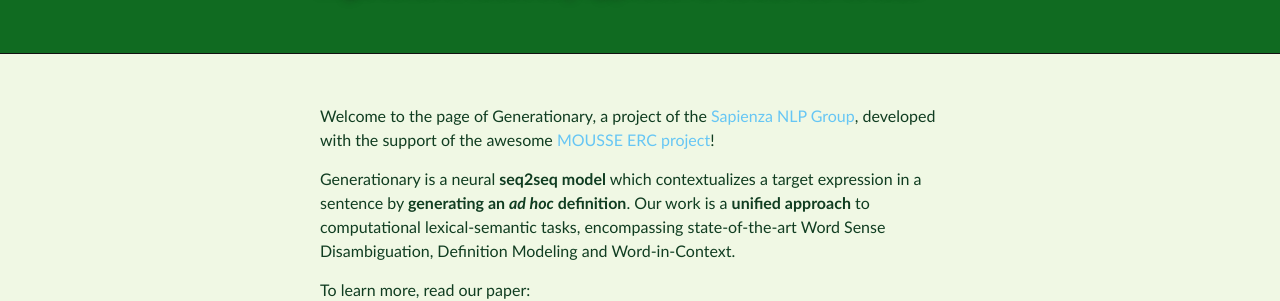
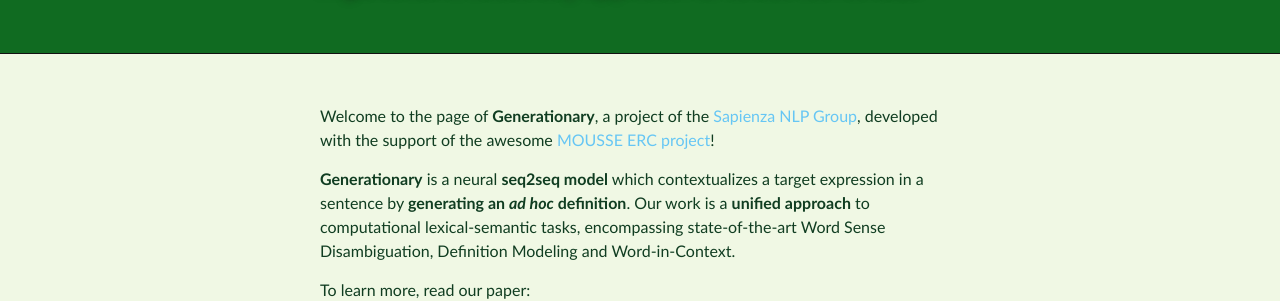
Before and after one commit to mbevila/generationary_web, a Jekyll site: the page built from index.md, in a window 1280 px wide. Shown: the part 156-457 px from the top of the page. Built offline with Jekyll 4.4.1, drawn with Linux system fonts in a browser that asks for light colours.

```diff
--- a/index.md
+++ b/index.md
@@ -1,9 +1,9 @@
 ---
 layout: default
 ---
-Welcome to the page of Generationary, a project of the [Sapienza NLP Group](http://nlp.uniroma1.it), developed with the support of the awesome [MOUSSE ERC project](http://mousse-project.org/)!
+Welcome to the page of **Generationary**, a project of the [Sapienza NLP Group](http://nlp.uniroma1.it), developed with the support of the awesome [MOUSSE ERC project](http://mousse-project.org/)!
 
-Generationary is a neural **seq2seq model** which contextualizes a target expression in a sentence by **generating an *ad hoc* definition**. Our work is a **unified approach** to computational lexical-semantic tasks, encompassing state-of-the-art Word Sense Disambiguation, Definition Modeling and Word-in-Context.
+**Generationary** is a neural **seq2seq model** which contextualizes a target expression in a sentence by **generating an *ad hoc* definition**. Our work is a **unified approach** to computational lexical-semantic tasks, encompassing state-of-the-art Word Sense Disambiguation, Definition Modeling and Word-in-Context.
 
 To learn more, read our paper:
 
```
